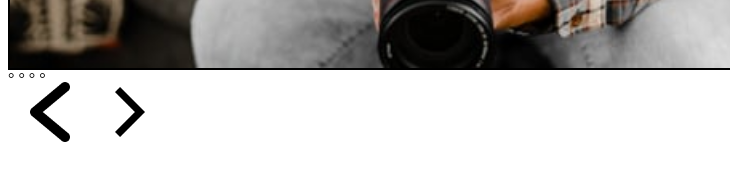
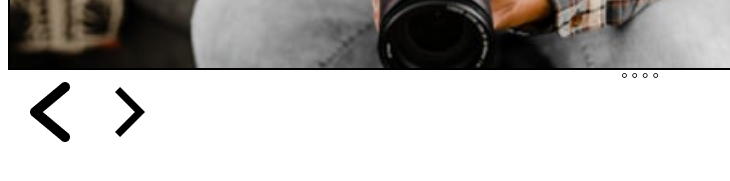
Before and after one commit to dani03/evaluation_slider, a plain HTML site: page index.html in a window 1280 px wide. Shown: the part 475-656 px from the top of the page, 0-730 px from the left. Drawn offline with Linux system fonts and the light colour scheme.

Commit message:
maj du readme

```diff
--- a/assets/styles/style.css
+++ b/assets/styles/style.css
@@ -25,3 +25,6 @@
 #arrow-right {
   float: right;
 }
+#box-slide-blockIndicators{
+  text-align: center;
+}
```
Also changed, not shown: index.html (+1 -2 lines), 1 other file.
